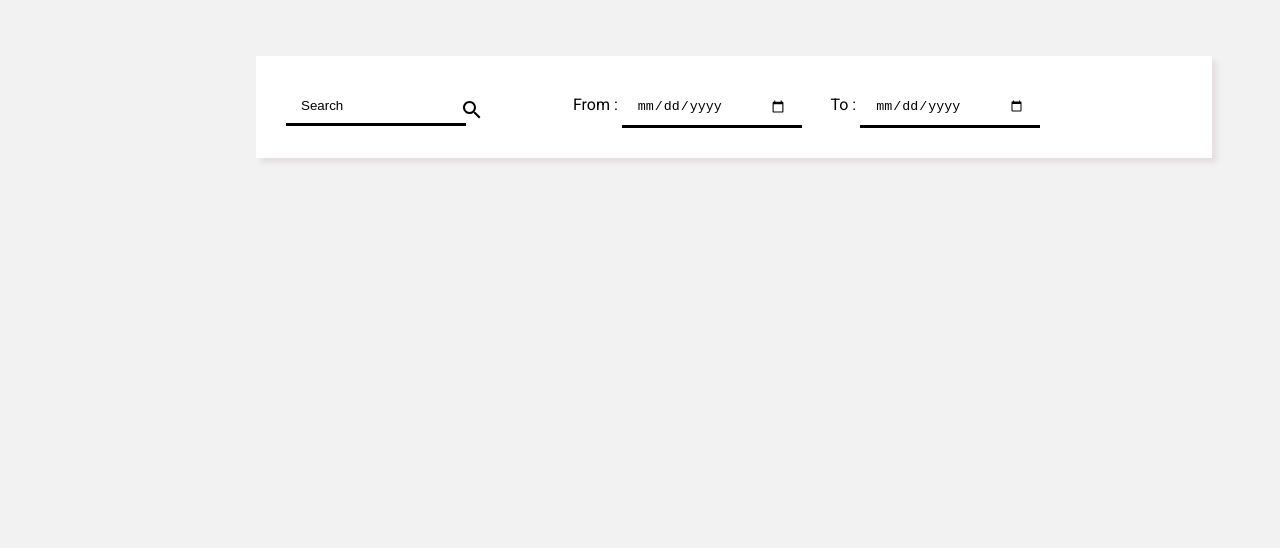
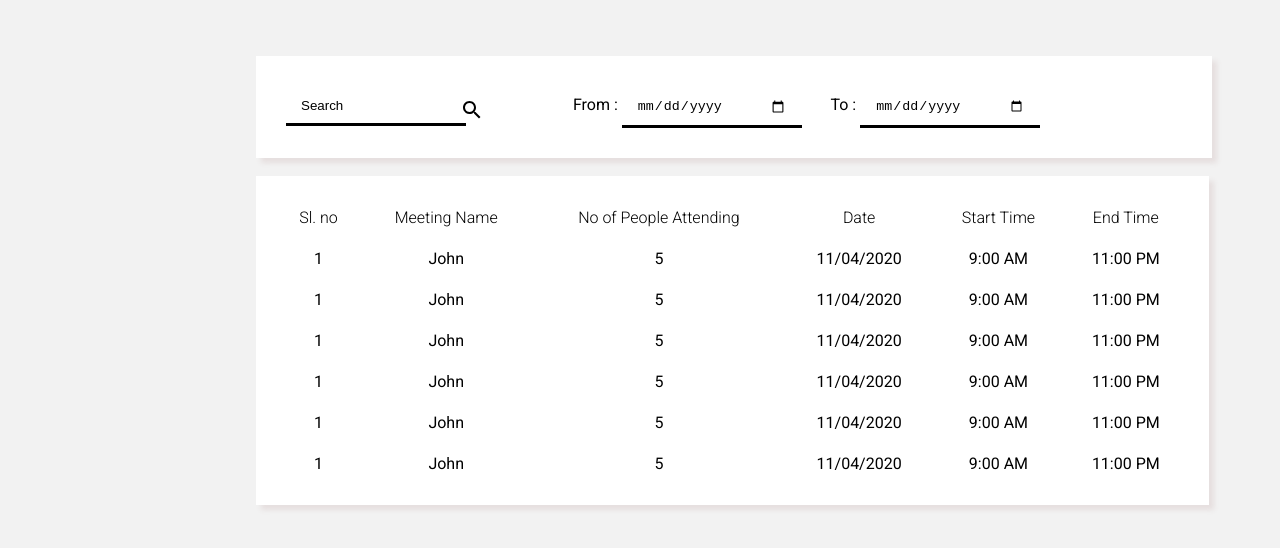
Before and after one commit to AyushRanjan18/Mayadata, a plain HTML site: page index.html in a window 1280 px wide. Shown: the part 144-692 px from the top of the page. Drawn offline with nearby package versions, Linux system fonts and the light colour scheme.

Commit message:
Initial commit

```diff
--- a/index.html
+++ b/index.html
@@ -28,8 +28,55 @@
             From : <input type="date">
             To : <input type="date">
         </div>
-        <div class="table">
+        <div class="data">
+            <table  style="width: 100%">
+                <tr  class="bg-info">
+                    <th>Sl. no</th>
+                    <th>Meeting Name</th>
+                    <th>No of People Attending </th>
+                    <th>Date</th>
+                    <th>Start Time </th>
+                    <th>End Time</th>
+                </tr>
 
+                <tbody id="myTable">
+
+                </tbody>
+            </table>
+
+            <script>
+                var myArray = [
+                { "Sl_no" : "1","Meeting_Name" : "John", "No_of_People_Attending" : "5" ,"Date" : "11/04/2020","Start_time" : "9:00 AM","End_Time" : "11:00 PM"},
+                { "Sl_no" : "1","Meeting_Name" : "John", "No_of_People_Attending" : "5" ,"Date" : "11/04/2020","Start_time" : "9:00 AM","End_Time" : "11:00 PM"},
+                { "Sl_no" : "1","Meeting_Name" : "John", "No_of_People_Attending" : "5" ,"Date" : "11/04/2020","Start_time" : "9:00 AM","End_Time" : "11:00 PM"},
+                { "Sl_no" : "1","Meeting_Name" : "John", "No_of_People_Attending" : "5" ,"Date" : "11/04/2020","Start_time" : "9:00 AM","End_Time" : "11:00 PM"},
+                { "Sl_no" : "1","Meeting_Name" : "John", "No_of_People_Attending" : "5" ,"Date" : "11/04/2020","Start_time" : "9:00 AM","End_Time" : "11:00 PM"},
+                { "Sl_no" : "1","Meeting_Name" : "John", "No_of_People_Attending" : "5" ,"Date" : "11/04/2020","Start_time" : "9:00 AM","End_Time" : "11:00 PM"},
+                ]
+
+                buildTable(myArray)
+
+
+
+                function buildTable(data){
+                    var table = document.getElementById('myTable')
+
+                    for (var i = 0; i < data.length; i++){
+                        var row = `<tr>
+                                        <td>${data[i].Sl_no}</td>
+                                        <td>${data[i].Meeting_Name}</td>
+                                        <td>${data[i].No_of_People_Attending}</td>
+                                        <td>${data[i].Date}</td>
+                                        <td>${data[i].Start_time}</td>
+                                        <td>${data[i].End_Time}</td>
+                                  </tr>`
+                        table.innerHTML += row
+
+
+                    }
+                }
+
+            </script>
         </div>
     </div>
     <div class="aboutme">
--- a/styles.css
+++ b/styles.css
@@ -114,7 +114,7 @@ position: absolute;
     top: 25%;
     left: 20%;
     transition: .4s;
-    width: 70%;
+    width: 70vw;
     padding: 30px;
     box-shadow: 5px 5px 5px rgb(230, 223, 223);
 }
@@ -150,3 +150,20 @@ position: absolute;
 .aboutme .hardcode p{
     margin: 5px;
 }
+.data{
+    position: absolute;
+    top: 40%;
+    left: 20%;
+    background-color: white;
+    padding: 20px;
+    width: 71.3vw;
+    box-shadow: 5px 5px 5px rgb(230, 223, 223);
+}
+table th{
+font-weight: lighter;
+padding: 10px;
+}
+table td{
+    padding: 10px;
+    text-align: center;
+}
```
